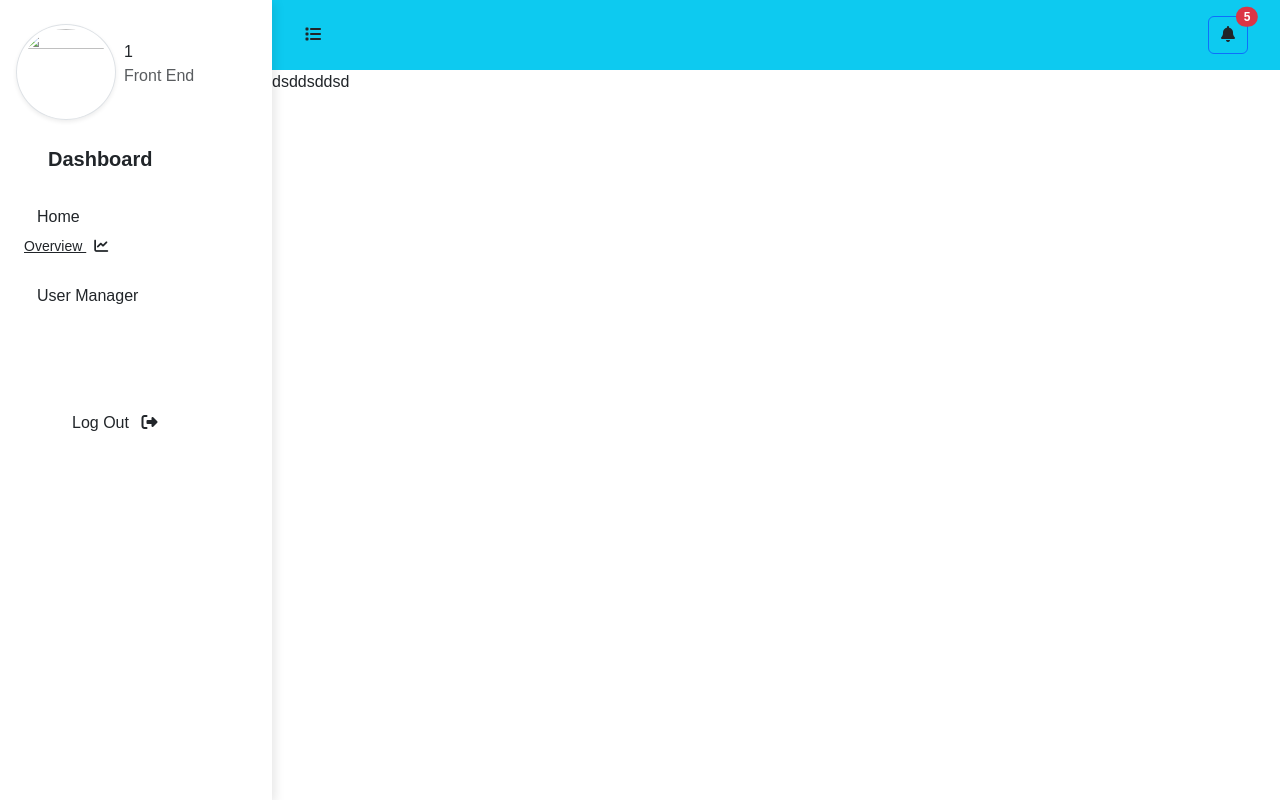
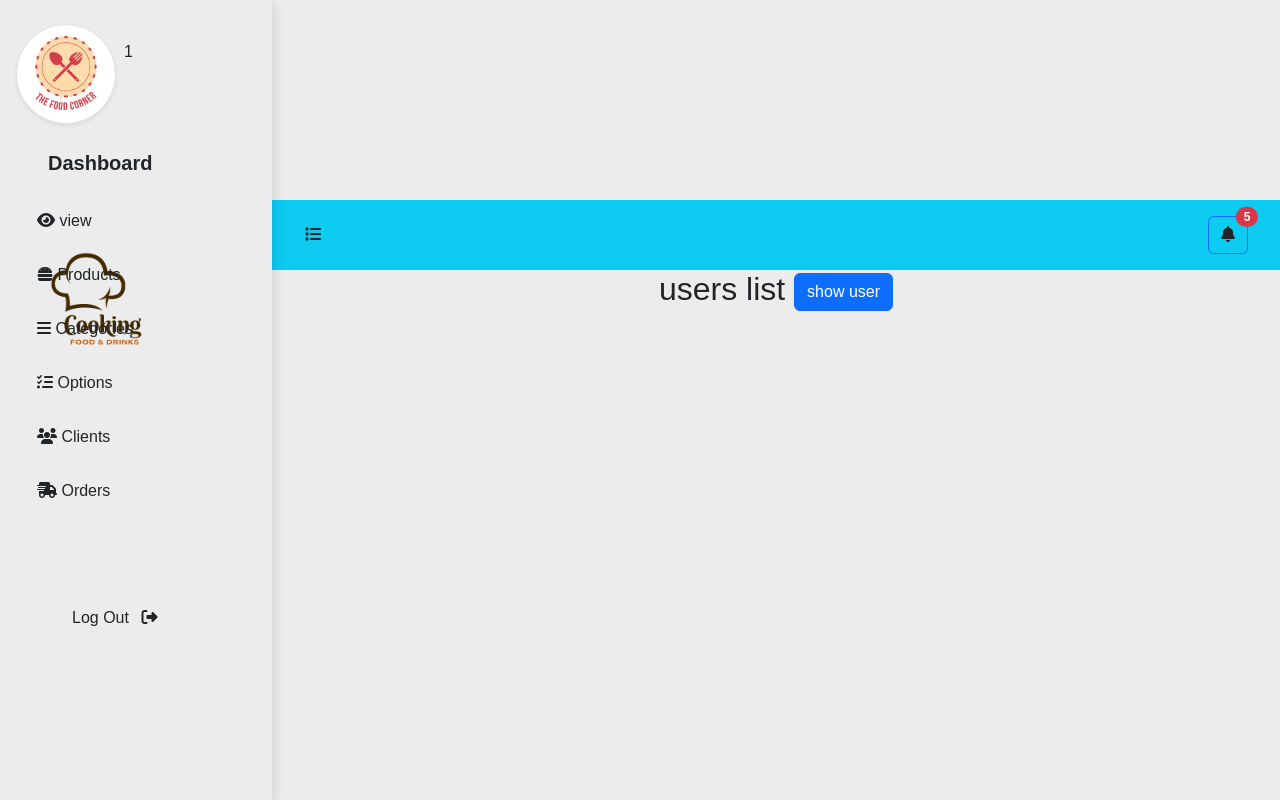
Before and after one commit to WebWizardss/Php_Project, a PHP site: page /listusers/index.php in a window 1280 px wide. Run offline with PHP 8.4, Linux system fonts and the light colour scheme; the visitor is signed in with stand-in values (Sample User, id 1); data that the repository does not hold is empty; some libraries are stand-ins or nearby versions.

Commit message:
ListUsers

```diff
--- a/layout.phtml
+++ b/layout.phtml
@@ -61,45 +61,66 @@
 </style>
 </head>
 <body>
-    <!-- <img src="./assets/photo/logo.png" alt="" class="logo sticky-top"> -->
+    <img src="./assets/photo/logo.png" alt="" class="logo sticky-top">
     <?php if(isset($_SESSION['id'])): ?>
         <div class="sidebar_admin fixed-top" id="sidebar_admin">
         <div class="py-4 mx-3">
            <div class="mosule d-flex alig-items-center">
-                <img src="" width="100" height="80" class="rounded-circle img-thumbnail shadow-sm" alt="">
+            <img  alt="">
+                <img src="./assets/images/login_files/cad72f16211207.562a6e3bb04cc.png" width="100" height="80" class="rounded-circle img-thumbnail shadow-sm" alt="">
               <div class="body py-3 px-2">
                  <p class="m-0"><?=$_SESSION['id'];?></p>
-                 <p class="font-weight-normal text-muted">Front End</p>
+                 <p class="font-weight-normal text-muted"></p>
               </div>
           </div>
        </div>
 
     <span class="fs-5 fw-semibold px-5 ">Dashboard</span>
-    </a>
-
     <ul class="list-unstyled flex-column ps-0 mx-4 mt-4">
 
       <li class="mb-3">
         <button class="btn btn-toggle align-items-center rounded collapsed" data-bs-toggle="collapse" data-bs-target="#home-collapse" aria-expanded="true">
-          Home
+        <i class="fa-solid fa-eye"></i>
+          view
         </button>
-        <div class="collapse show" id="home-collapse">
-          <ul class="btn-toggle-nav list-unstyled fw-normal pb-1 small">
-            <li><a href="../profiladmin" class="link-dark rounded">Overview <i class="fa-solid fa-chart-line px-2"></i></a></li>
-        </div>
       </li>
 
 
       <li class="mb-3">
         <button class="btn btn-toggle align-items-center rounded collapsed" data-bs-toggle="collapse" data-bs-target="#dashboard-collapsee" aria-expanded="false">
-          User Manager
+        <i class="fa-solid fa-burger"></i>
+          Products
         </button>
-        <div class="collapse" id="dashboard-collapsee">
-          <ul class="btn-toggle-nav list-unstyled fw-normal pb-1 small">
-            <li><a href="../consulte_user/" class="link-dark rounded">Consulte User <i class="fa-solid fa-clipboard-list px-2"></i></a></li>
-            <li><a href="../consulte_user_blocked/" class="link-dark rounded">Consulte user deleted<i class="fa-solid fa-ban px-1"></i> </a></li>
-          </ul>
-        </div>
+      </li>
+
+
+      <li class="mb-3">
+        <button class="btn btn-toggle align-items-center rounded collapsed" data-bs-toggle="collapse" data-bs-target="#dashboard-collapsee" aria-expanded="false">
+        <i class="fa-solid fa-bars"></i>
+        Categories
+        </button>
+      </li>
+
+      <li class="mb-3">
+        <button class="btn btn-toggle align-items-center rounded collapsed" data-bs-toggle="collapse" data-bs-target="#dashboard-collapsee" aria-expanded="false">
+        <i class="fa-solid fa-list-check"></i>
+         Options
+        </button>
+      </li>
+
+
+      <li class="mb-3">
+        <button class="btn btn-toggle align-items-center rounded collapsed" data-bs-toggle="collapse" data-bs-target="#dashboard-collapsee" aria-expanded="false">
+        <i class="fa-solid fa-users"></i>
+          Clients
+        </button>
+      </li>
+
+      <li class="mb-3">
+        <button class="btn btn-toggle align-items-center rounded collapsed" data-bs-toggle="collapse" data-bs-target="#dashboard-collapsee" aria-expanded="false">
+        <i class="fa-solid fa-truck-fast"></i>
+          Orders
+        </button>
       </li>
 
       <div class="py-5 mt-5 px-5">
--- a/listusers/index.php
+++ b/listusers/index.php
@@ -1,8 +1,10 @@
 <?php
 session_start();
-require "../DbConnect/index.php";
+require_once "../Dbconnect/index.php";
 
-
+$res = $db->prepare("select * from users");
+$res->execute();
+$users = $res->fetchAll();
 
 $page_titel = "interface admin";
 $template = "listusers";
--- a/listusers/listusers.phtml
+++ b/listusers/listusers.phtml
@@ -1,13 +1,49 @@
-<table>
-   <tr>
-     <td>
-      dsd
-     </td>
-     <td>
-      dsd
-     </td>
-     <td>
-      dsd
-     </td>
-   </tr>
-</table>
+<link rel="stylesheet" href="../assets/css/style.css">
+
+<link href="https://cdn.jsdelivr.net/npm/bootstrap@5.3.2/dist/css/bootstrap.min.css" rel="stylesheet"
+    integrity="sha384-T3c6CoIi6uLrA9TneNEoa7RxnatzjcDSCmG1MXxSR1GAsXEV/Dwwykc2MPK8M2HN" crossorigin="anonymous">
+
+<body style="background-color: #ececec ;">
+    <h2 class="text-center">users list <a href="../addproduit"><button
+                class="btn btn-primary">show user</button></a></h2>
+
+    <section class="food-menu">
+        <div class="container">
+            <?php
+            foreach ($users as $user):
+                ?>
+
+                <div class="food-menu-box">
+                    <!-- <div class="food-menu-img">
+                        <img src="" alt="Chicke Hawain Pizza" class="img-responsive img-curve">
+                    </div> -->
+
+                    <div class="food-menu-desc">
+                        <h4>
+                            <?php echo $user['nom'] ?>
+                        </h4>
+                        <p class="user-email">
+                            <?php echo $user['email'] ?>
+                        </p>
+                        <p class="user-num">
+                            <?php echo $user['num_tlf'] ?>
+                        </p>
+                        <br>
+
+                        <a href="./update/?=<?= $user['id']; ?>" class="btn btn-primary"><i style='font-size:24px' class='fas'>&#xf044;</i></a>
+                        <a href="./delete.php?id=<?= $user['id']; ?>">
+                            <button class="btn btn-danger"
+                                onclick=" return confirm('do you want Delete <?php echo $user['nom'] ?>');"><i class="fa-solid fa-trash"></i></button></a>
+
+                    </div>
+                </div>
+
+
+            <?php endforeach; ?>
+        </div>
+
+
+    </section>
+
+
+</body>
--- a/produit/delete.php
+++ b/produit/delete.php
@@ -1,5 +1,4 @@
 <?php
-
 require_once "../Dbconnect/index.php";
 var_dump("done");
 
```
Also changed, not shown: listusers/delete .php (+6 -6 lines), assets/images/login_files/cad72f16211207.562a6e3bb04cc.png (added), user_photo/8407713f21bf70fd0512e2fc44fc404e.png (added).
